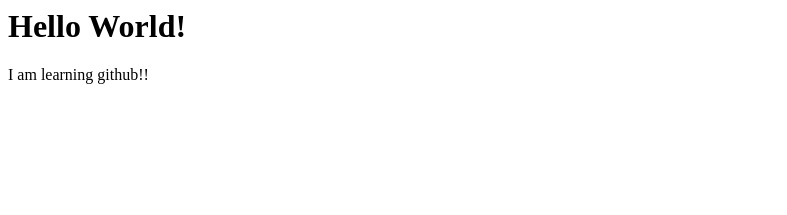
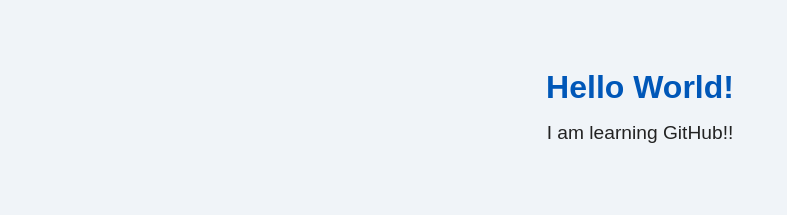
Before and after one commit to pushkarthisside/demo-apna-coll, a plain HTML site: page index.html in a window 1280 px wide. Shown: the whole page, without its empty margins (0-787 px from the left). Drawn offline with Linux system fonts and the light colour scheme.

Commit message:
new update

```diff
--- a/index.html
+++ b/index.html
@@ -1,2 +1,11 @@
-<h1> Hello World! </h1>
-<p>I am learning github!!</p>
+<!DOCTYPE html>
+<html lang="en">
+<head>
+  <title>Hello World!</title>
+  <link rel="stylesheet" href="styles.css">
+</head>
+<body>
+  <h1>Hello World!</h1>
+  <p>I am learning GitHub!!</p>
+</body>
+</html>
--- a/styles.css
+++ b/styles.css
@@ -1,5 +1,17 @@
-p{
-    font-family: Arial, sans-serif;
-    margin: 0;
-    padding: 0;
+body {
+  font-family: Arial, sans-serif;
+  background: #f0f4f8;
+  color: #222;
+  padding: 40px;
+  text-align: center;
 }
+
+h1 {
+  color: #0057b8;
+  margin-bottom: 0.5em;
+}
+
+p {
+  font-size: 1.2em;
+  margin-top: 0.2em;
+}
```
